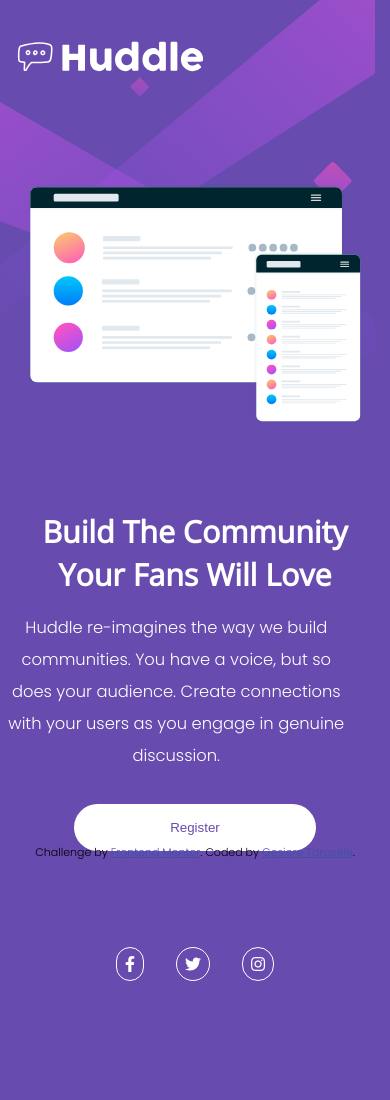
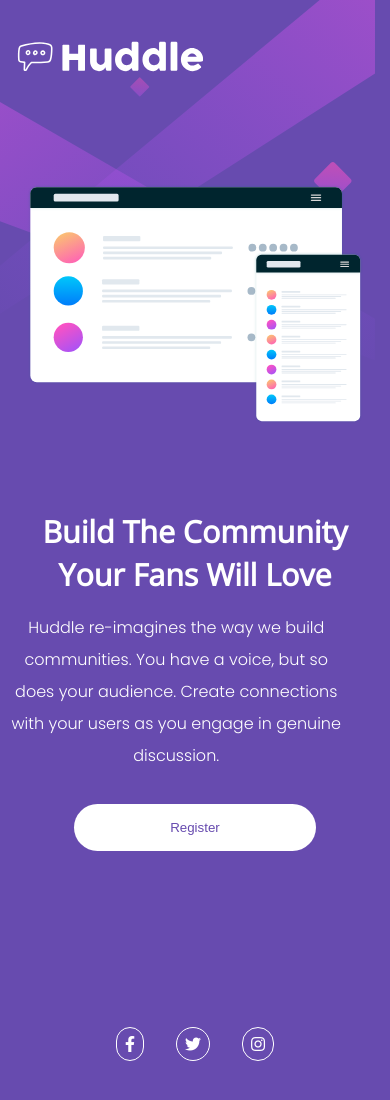
Before and after one commit to Gesiere/Huddle-landing-page, a plain HTML site: page index.html in a window 390 px wide. Shown: the top 1100 px of the page. Before the commit the page ends 981 px from the top, so only its background shows below. Drawn offline with nearby package versions, Linux system fonts and the light colour scheme.

Commit message:
initial commit

```diff
--- a/style.css
+++ b/style.css
@@ -29,13 +29,14 @@ body{
     margin: 0 auto;
     padding: 2rem 0rem;
     max-width: 500px;
-    height: 100vh;
+    height: 80rem;
 
 
 
 }
 
 .main-content{
+
     display: flex;
     flex-direction: column;
     justify-content: center;
@@ -90,6 +91,7 @@ body{
     display: flex;
     justify-content: center;
     align-items: center;
+    padding: 5rem;
 }
 
 .social-icons i{
@@ -150,6 +152,7 @@ body{
     .social-icons{
         justify-content: flex-end;
 
+
     }
 }
 
@@ -161,6 +164,7 @@ body{
 
 
     .main-section{
+        height: 70rem;
         margin: 0 auto;
         max-width: 375px;
     }
@@ -178,6 +182,10 @@ body{
     }
 
     .main-content p{
-        font-size: 1.02rem;
+        font-size: 1rem;
+    }
+
+    .social-icons{
+        padding-bottom: 4rem;
     }
 }
```
